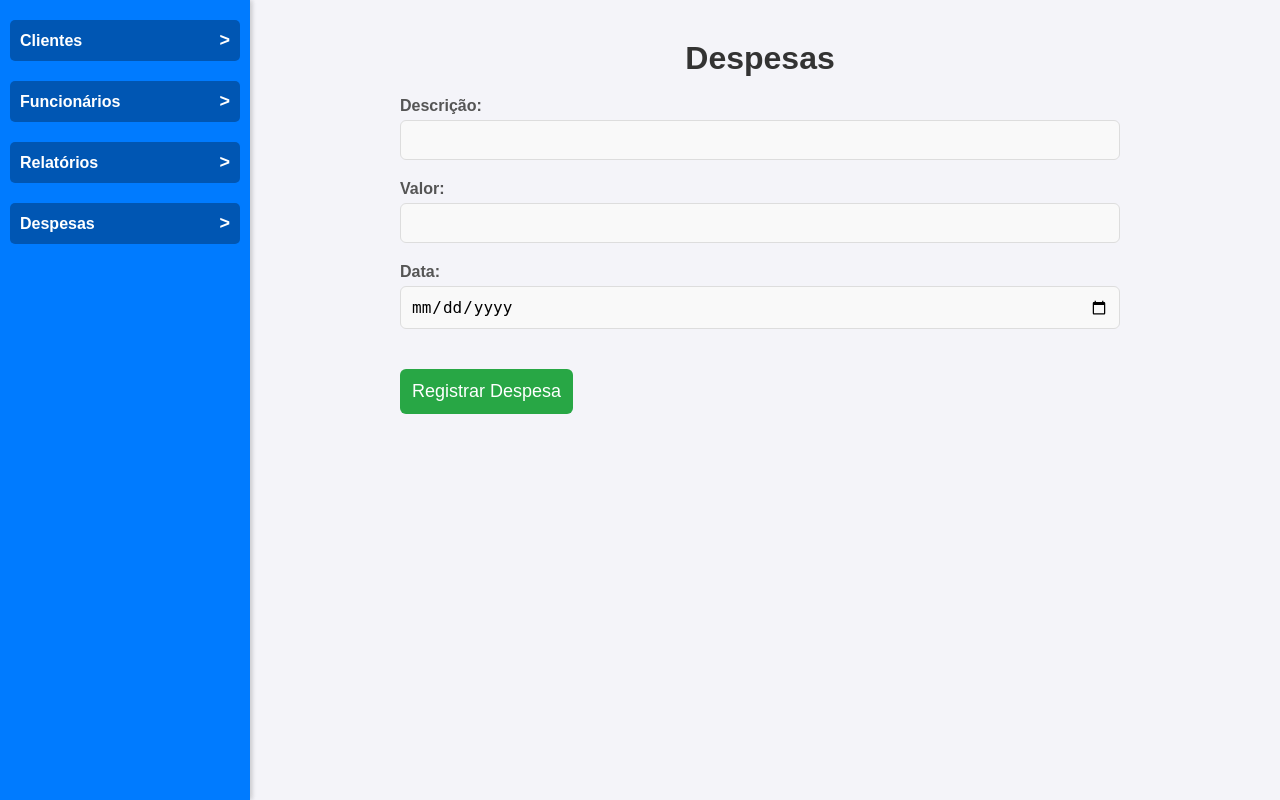
After one commit to igorlds07/Oficina_projeto, a Flask app: page /despesas in a window 1280 px wide. The commit adds this page. Run offline with Flask 2, Linux system fonts and the light colour scheme.

Commit message:
inseri a funcionalidade de despesas

```diff
--- a/main.py
+++ b/main.py
@@ -63,6 +63,7 @@ def login_user():
 def index():
     """ Função que renderiza a página de cadastro de clientes.
     Exibe um formulário onde o usuário pode preencher as informações de um novo cliente."""
+
     return render_template('index.html')
 
 
@@ -91,12 +92,12 @@ def cadastrar():
         cursor.close()
         conexao.close()
 
-        flash('Cadastrado com sucesso!', 'sucess')
+        message = 'Cadastrado com sucesso!'
         sucess_mesagge = 'Cadastrado com sucesso'
         print(sucess_mesagge)
 
         # Ao clicar o botão cadastrar e emetido a mensagem de 'sucesso' e  retorna a  página de cadastro
-        return render_template('index.html', )
+        return render_template('index.html', message=message)
 
     return render_template('index.html')  # Ao finalizar o processo retorna a página de cadastro novamente
 
@@ -444,6 +445,51 @@ def relatorio_orcamentos():
     return render_template('relatorio_orcamentos.html', resultados=resultados)
 
 
+@app.route('/relatorio_despesas', methods=['GET', 'POST'])
+def relatorio_despesas():
+    conexao = conexao_bd()
+    cursor = conexao.cursor()
+
+    despesas = None
+
+    if request.method == 'POST':
+        data_inicio = request.form['data']
+        data_fim = request.form['data']
+
+        if data_fim < data_inicio:
+            flash('A data do fim não pode ser menor que a data de inicío!', 'error')
+            return render_template('relattorio_depsesas')
+
+
+
+@app.route('/despesas', methods=['GET', 'POST'])
+def despesas():
+    conexao = conexao_bd()
+    cursor = conexao.cursor()
+
+    despesa = None
+
+    if request.method == 'POST':
+        descricao = request.form['descrição']
+        data = request.form['data']
+        valor = request.form['valor']
+
+        cursor.execute('INSERT INTO despesas(descrição, data, valor)'
+                       'VALUES(%s, %s,%s);', (descricao, data, valor))
+
+        conexao.commit()
+        conexao.close()
+        cursor.close()
+        print(f'Despesas foram inseridas {descricao} , {data}, {valor} ')
+        flash('Despesas acrescentadas com sucesso!', 'sucess')
+
+        return render_template('despesas.html')
+
+    return render_template('despesas.html')
+
+
+
+
 # Condição para verificar se o projeto esta sendo executado diretamente
 if __name__ == '__main__':
     app.run(debug=True)
--- /dev/null
+++ b/templates/despesas.html
@@ -0,0 +1,184 @@
+<!DOCTYPE html>
+<html lang="pt-br">
+<head>
+    <meta charset="UTF-8">
+    <meta name="viewport" content="width=device-width, initial-scale=1.0">
+    <title>Despesas</title>
+    <style>
+        /* Resetando margens e preenchimentos */
+        * {
+            margin: 0;
+            padding: 0;
+            box-sizing: border-box;
+        }
+
+        body {
+            font-family: Arial, sans-serif;
+            background-color: #f4f4f9;
+            display: flex;
+            flex-direction: row;
+            height: 100vh;
+        }
+
+        /* Menu estático à esquerda */
+        .menu {
+            width: 250px;
+            background-color: #007bff;
+            padding: 20px;
+            color: white;
+            height: 100%;
+        }
+
+        .menu h2 {
+            text-align: center;
+            margin-bottom: 20px;
+        }
+
+        .menu ul {
+            list-style: none;
+        }
+
+        .menu ul li {
+            padding: 10px 0;
+        }
+
+        .menu ul li a {
+            text-decoration: none;
+            color: white;
+            font-size: 18px;
+        }
+
+        .menu ul li a:hover {
+            text-decoration: underline;
+        }
+
+        /* Estilo para a área do formulário */
+        .container {
+            margin-left: 360px; /* Para deslocar o conteúdo à direita do menu */
+            padding: 40px;
+            width: 100%;
+            max-width: 800px;
+        }
+
+        h1 {
+            text-align: center;
+            color: #333;
+            margin-bottom: 20px;
+        }
+
+        /* Estilo para o formulário */
+        .form-group {
+            margin-bottom: 20px;
+        }
+
+        .form-group label {
+            font-weight: bold;
+            color: #555;
+            display: block;
+            margin-bottom: 5px;
+        }
+
+        .form-group input {
+            width: 100%;
+            padding: 10px;
+            font-size: 16px;
+            border: 1px solid #ddd;
+            border-radius: 6px;
+            background-color: #f9f9f9;
+        }
+
+        .form-group input[type="submit"] {
+            background-color: #28a745;
+            color: white;
+            cursor: pointer;
+            border: none;
+            font-size: 18px;
+            padding: 12px;
+            border-radius: 6px;
+            width: auto;
+            margin-top: 20px;
+        }
+
+        .form-group input[type="submit"]:hover {
+            background-color: #218838;
+        }
+
+        /* Flash message de sucesso */
+        .flash-message {
+            background-color: #28a745;
+            color: white;
+            text-align: center;
+            padding: 10px;
+            border-radius: 5px;
+            margin: 20px auto;
+            max-width: 600px;
+            animation: fadeOut 6s forwards; /* A mensagem desaparece após 6 segundos */
+        }
+
+        /* Animação de fade-out */
+        @keyframes fadeOut {
+            0% {
+                opacity: 1;
+                visibility: visible;
+            }
+            100% {
+                opacity: 0;
+                visibility: hidden; /* Torna o elemento invisível ao final */
+            }
+        }
+
+        /* Responsividade */
+        @media (max-width: 768px) {
+            .menu {
+                width: 200px;
+            }
+
+            .container {
+                margin-left: 0;
+                padding: 20px;
+            }
+        }
+    </style>
+</head>
+<body>
+    <!-- Menu estático à esquerda -->
+    <div class="menu">
+    </div>
+    {% include 'menu.html' %}
+    <!-- Área de conteúdo à direita -->
+    <div class="container">
+        <h1>Despesas</h1>
+
+        <!-- Exibir Mensagens de Sucesso ou Erro -->
+        {% with messages = get_flashed_messages(with_categories=true) %}
+            {% if messages %}
+                <div class="messages">
+                    {% for category, message in messages %}
+                        <div class="flash-message">
+                            {{ message }}
+                        </div>
+                    {% endfor %}
+                </div>
+            {% endif %}
+        {% endwith %}
+
+        <form action="/despesas" method="POST">
+            <div class="form-group">
+                <label for="descricao">Descrição:</label>
+                <input type="text" id="descricao" name="descrição" required>
+            </div>
+            <div class="form-group">
+                <label for="valor">Valor:</label>
+                <input type="number" id="valor" name="valor" required>
+            </div>
+            <div class="form-group">
+                <label for="data">Data:</label>
+                <input type="date" id="data" name="data" required>
+            </div>
+            <div class="form-group">
+                <input type="submit" value="Registrar Despesa">
+            </div>
+        </form>
+    </div>
+</body>
+</html>
--- a/templates/editar.html
+++ b/templates/editar.html
@@ -64,6 +64,7 @@
         h1 {
             text-align: center;
             color: #333;
+
         }
 
         .form-group {
--- a/templates/excluir_cliente.html
+++ b/templates/excluir_cliente.html
@@ -171,7 +171,7 @@
         <label>
             <button>Clientes</button>
             <div class="submenu">
-                <a href="/cadastro">Cadastrar Cliente</a>
+                <a href="/cadastrar">Cadastrar Cliente</a>
                 <a href="/editar">Editar Cliente</a>
                 <a href="/excluir_cliente">Excluir Cliente</a>
                 <a href="/clientes">Visualizar Clientes</a>
--- a/templates/excluir_funcionario.html
+++ b/templates/excluir_funcionario.html
@@ -209,7 +209,7 @@
         <button>Clientes</button>
         <input type="checkbox">
         <div class="submenu">
-            <a href="/cadastro_cliente">Cadastrar Cliente</a>
+            <a href="/cadastro">Cadastrar Cliente</a>
             <a href="/editar_cliente">Editar Cliente</a>
             <a href="/excluir_cliente">Excluir Cliente</a>
             <a href="/clientes">Visualizar Clientes</a>
--- a/templates/menu.html
+++ b/templates/menu.html
@@ -117,6 +117,12 @@
                 <a href="/relatorio_funcionarios">Relatório de Funcionários</a>
             </div>
         </div>
+        <div class="menu-item">
+            <button tabindex="0">Despesas</button>
+            <div class="submenu">
+                <a href="/despesas">Inserir despesas</a>
+            </div>
+        </div>
     </div>
 </body>
 </html>
```
Also changed, not shown: templates/index.html (+94 -13 lines), templates/relatorio_orcamentos.html (+9 -1 lines).
